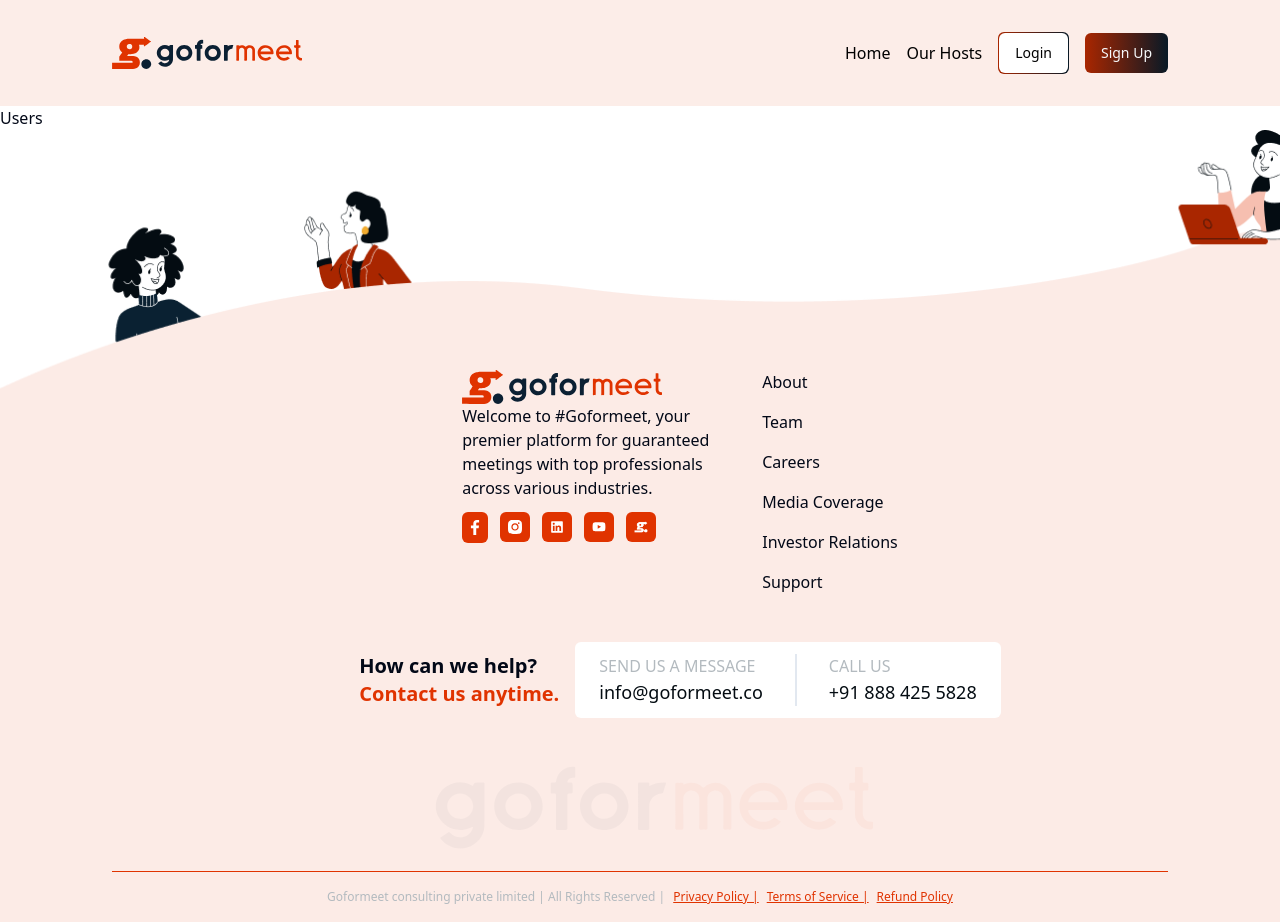
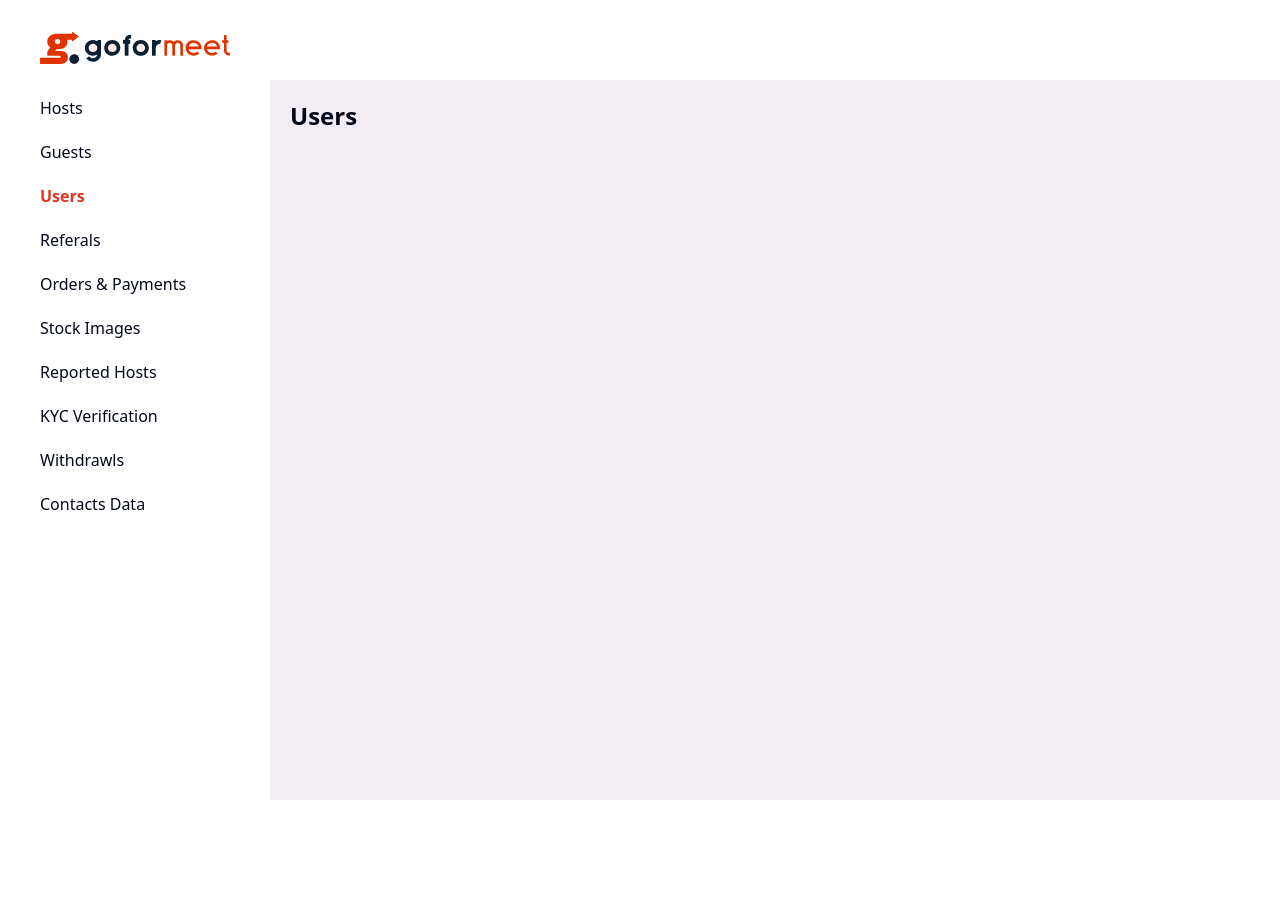
Before and after one commit to Phani385/goformeet_nextjs_frontend, a Next.js app: page /admin/users in a window 1280 px wide. After the commit the page ends 800 px from the top, so only its background shows below. Built offline with nearby package versions, Linux system fonts and the light colour scheme.

Commit message:
Add site verification

```diff
--- a/app/(root)/layout.tsx
+++ b/app/(root)/layout.tsx
@@ -1,12 +1,34 @@
+import type { Metadata } from "next";
+import { Arimo } from "next/font/google";
+import "../globals.css";
+import { cn } from "@/lib/utils";
 import Navbar from "@/components/shared/Navbar";
-import React from "react";
+import Footer from "@/components/shared/Footer";
 
-const Layout = ({ children }: { children: React.ReactNode }) => {
-  return (
-    <div>
-      {children}
-    </div>
-  );
+const arimo = Arimo({ subsets: ["latin"], variable: "--font-sans" });
+
+export const metadata: Metadata = {
+  title: "Goformeet",
+  description: "Book and #Goformeet",
 };
 
-export default Layout;
+export default function RootLayout({
+  children,
+}: Readonly<{
+  children: React.ReactNode;
+}>) {
+  return (
+    <html lang="en">
+      <body
+        className={cn(
+          "font-sans antialiased min-h-screen flex flex-col",
+          arimo.variable
+        )}
+      >
+        <Navbar />
+        <section className="flex-1">{children}</section>
+        <Footer />
+      </body>
+    </html>
+  );
+}
--- a/app/page.tsx
+++ b/app/(root)/page.tsx
@@ -17,6 +17,9 @@
     "Goformeet your go-to app for hassle-free meetings. Book people of your choice vibe and embrace your connection with them",
   keywords:
     "goformeet, GoForMeet, go for meet, Go For Meet, Go4meet, meeting aap, Professional, Meeting, face to face timing, Earn money, Make money online, Looking for New opportunity, freelance, jobs, doctor freelance, model, freelance jobs for models, freelance jobs for trainers, freelance jobs for travel assistance, freelance jobs for personal assistance, freelance jobs for life coach, freelance jobs for companion, freelance jobs for actor, freelance jobs for students, freelance jobs for , freelance jobs for air hostes, freelance jobs for Atrologer, freelance jobs for artist, freelance jobs for fashion designer, freelance jobs for nurse, freelance jobs for recruiter, freelance jobs for fitness trainer, freelance jobs for analyst, freelance jobs for lawyer, freelance jobs for musician, freelance jobs photographer, Go for meet, Gofor meet, go formeet, go4meet, go 4 meet,go4 meet,go 4meet",
+  verification: {
+    google: "iRHeLB1PpTkjZ8J4InsSaXjvsv_iRdLFEY5McDQ7qq0",
+  }
 };
 
 export default function Home() {
--- a/app/admin/layout.tsx
+++ b/app/admin/layout.tsx
@@ -1,13 +1,36 @@
-import Navbar from "@/components/shared/Navbar"
+import type { Metadata } from "next";
+import { Arimo } from "next/font/google";
+import "../globals.css";
+import { cn } from "@/lib/utils";
+import Navbar from "@/components/admin/Navbar";
+import Sidebar from "@/components/admin/Sidebar";
 
-export default function DashboardLayout({
-    children, // will be a page or nested layout
-  }: {
-    children: React.ReactNode
-  }) {
-    return (
-      <section>
-        {children}
-      </section>
-    )
-  }
+const arimo = Arimo({ subsets: ["latin"], variable: "--font-sans" });
+
+export const metadata: Metadata = {
+  title: "Goformeet",
+  description: "Book and #Goformeet",
+};
+
+export default function RootLayout({
+  children,
+}: Readonly<{
+  children: React.ReactNode;
+}>) {
+  return (
+    <html lang="en">
+      <body
+        className={cn(
+          "font-sans antialiased min-h-screen flex",
+          arimo.variable
+        )}
+      >
+        <Sidebar />
+        <section className="gap-10 flex flex-col flex-1">
+          <Navbar />
+          <div className="bg-[#f2edf3] flex-1">{children}</div>
+        </section>
+      </body>
+    </html>
+  );
+}
--- a/app/admin/users/page.tsx
+++ b/app/admin/users/page.tsx
@@ -2,7 +2,10 @@
 
 const Users = () => {
   return (
-    <div>Users</div>
+    <div className='p-5'>
+      <h2 className='text-2xl font-bold'>Users</h2>
+
+    </div>
   )
 }
 
--- a/app/layout.tsx
+++ /dev/null
@@ -1,34 +0,0 @@
-import type { Metadata } from "next";
-import { Arimo } from "next/font/google";
-import "./globals.css";
-import { cn } from "@/lib/utils";
-import Navbar from "@/components/shared/Navbar";
-import Footer from "@/components/shared/Footer";
-
-const arimo = Arimo({ subsets: ["latin"], variable: "--font-sans" });
-
-export const metadata: Metadata = {
-  title: "Goformeet",
-  description: "Book and #Goformeet",
-};
-
-export default function RootLayout({
-  children,
-}: Readonly<{
-  children: React.ReactNode;
-}>) {
-  return (
-    <html lang="en">
-      <body
-        className={cn(
-          "font-sans antialiased min-h-screen flex flex-col",
-          arimo.variable
-        )}
-      >
-        <Navbar />
-        <section className="flex-1">{children}</section>
-        <Footer />
-      </body>
-    </html>
-  );
-}
--- /dev/null
+++ b/components/admin/Navbar.tsx
@@ -0,0 +1,11 @@
+import Image from 'next/image'
+import React from 'react'
+
+const Navbar = () => {
+  return (
+    <nav className='px-10 py-5 bg-white'>
+    </nav>
+  )
+}
+
+export default Navbar
--- /dev/null
+++ b/components/admin/Sidebar.tsx
@@ -0,0 +1,37 @@
+"use client";
+
+import { adminSidebarLinks } from "@/constants";
+import Image from "next/image";
+import Link from "next/link";
+import { usePathname } from "next/navigation";
+import React from "react";
+
+const Sidebar = () => {
+  const pathname = usePathname();
+  return (
+    <aside className="py-8 px-10">
+      <div>
+        <Image
+          src="/assets/images/goformeetNavLogo.svg"
+          alt="logo"
+          width={190}
+          height={40}
+        />
+      </div>
+      <ul className="mt-8">
+        {adminSidebarLinks.map((link, index) => (
+          <li
+            key={index}
+            className={`my-5 ${
+              pathname === link.pathName ? "text-[#E03320] font-bold" : ""
+            }`}
+          >
+            <Link href={link.pathName}>{link.displayName}</Link>
+          </li>
+        ))}
+      </ul>
+    </aside>
+  );
+};
+
+export default Sidebar;
--- /dev/null
+++ b/components/ui/table.tsx
@@ -0,0 +1,117 @@
+import * as React from "react"
+
+import { cn } from "@/lib/utils"
+
+const Table = React.forwardRef<
+  HTMLTableElement,
+  React.HTMLAttributes<HTMLTableElement>
+>(({ className, ...props }, ref) => (
+  <div className="relative w-full overflow-auto">
+    <table
+      ref={ref}
+      className={cn("w-full caption-bottom text-sm", className)}
+      {...props}
+    />
+  </div>
+))
+Table.displayName = "Table"
+
+const TableHeader = React.forwardRef<
+  HTMLTableSectionElement,
+  React.HTMLAttributes<HTMLTableSectionElement>
+>(({ className, ...props }, ref) => (
+  <thead ref={ref} className={cn("[&_tr]:border-b", className)} {...props} />
+))
+TableHeader.displayName = "TableHeader"
+
+const TableBody = React.forwardRef<
+  HTMLTableSectionElement,
+  React.HTMLAttributes<HTMLTableSectionElement>
+>(({ className, ...props }, ref) => (
+  <tbody
+    ref={ref}
+    className={cn("[&_tr:last-child]:border-0", className)}
+    {...props}
+  />
+))
+TableBody.displayName = "TableBody"
+
+const TableFooter = React.forwardRef<
+  HTMLTableSectionElement,
+  React.HTMLAttributes<HTMLTableSectionElement>
+>(({ className, ...props }, ref) => (
+  <tfoot
+    ref={ref}
+    className={cn(
+      "border-t bg-muted/50 font-medium [&>tr]:last:border-b-0",
+      className
+    )}
+    {...props}
+  />
+))
+TableFooter.displayName = "TableFooter"
+
+const TableRow = React.forwardRef<
+  HTMLTableRowElement,
+  React.HTMLAttributes<HTMLTableRowElement>
+>(({ className, ...props }, ref) => (
+  <tr
+    ref={ref}
+    className={cn(
+      "border-b transition-colors hover:bg-muted/50 data-[state=selected]:bg-muted",
+      className
+    )}
+    {...props}
+  />
+))
+TableRow.displayName = "TableRow"
+
+const TableHead = React.forwardRef<
+  HTMLTableCellElement,
+  React.ThHTMLAttributes<HTMLTableCellElement>
+>(({ className, ...props }, ref) => (
+  <th
+    ref={ref}
+    className={cn(
+      "h-12 px-4 text-left align-middle font-medium text-muted-foreground [&:has([role=checkbox])]:pr-0",
+      className
+    )}
+    {...props}
+  />
+))
+TableHead.displayName = "TableHead"
+
+const TableCell = React.forwardRef<
+  HTMLTableCellElement,
+  React.TdHTMLAttributes<HTMLTableCellElement>
+>(({ className, ...props }, ref) => (
+  <td
+    ref={ref}
+    className={cn("p-4 align-middle [&:has([role=checkbox])]:pr-0", className)}
+    {...props}
+  />
+))
+TableCell.displayName = "TableCell"
+
+const TableCaption = React.forwardRef<
+  HTMLTableCaptionElement,
+  React.HTMLAttributes<HTMLTableCaptionElement>
+>(({ className, ...props }, ref) => (
+  <caption
+    ref={ref}
+    className={cn("mt-4 text-sm text-muted-foreground", className)}
+    {...props}
+  />
+))
+TableCaption.displayName = "TableCaption"
+
+export {
+  Table,
+  TableHeader,
+  TableBody,
+  TableFooter,
+  TableHead,
+  TableRow,
+  TableCell,
+  TableCaption,
+}
--- a/constants/index.ts
+++ b/constants/index.ts
@@ -350,3 +350,46 @@
       "Our users consistently rate their experience on #Goformeet as 4.8 out of 5.",
   },
 ];
+
+export const adminSidebarLinks = [
+  {
+    displayName: "Hosts",
+    pathName: "/admin/hosts",
+  },
+  {
+    displayName: "Guests",
+    pathName: "/admin/guests",
+  },
+  {
+    displayName: "Users",
+    pathName: "/admin/users",
+  },
+  {
+    displayName: "Referals",
+    pathName: "/admin/referals",
+  },
+  {
+    displayName: "Orders & Payments",
+    pathName: "/admin/orders",
+  },
+  {
+    displayName: "Stock Images",
+    pathName: "/admin/stock-images",
+  },
+  {
+    displayName: "Reported Hosts",
+    pathName: "/admin/reported-hosts",
+  },
+  {
+    displayName: "KYC Verification",
+    pathName: "/admin/kyc-verification",
+  },
+  {
+    displayName: "Withdrawls",
+    pathName: "/admin/withdrawls",
+  },
+  {
+    displayName: "Contacts Data",
+    pathName: "/admin/contacts-data",
+  },
+];
--- a/package.json
+++ b/package.json
@@ -13,6 +13,7 @@
     "@radix-ui/react-dialog": "^1.0.5",
     "@radix-ui/react-slot": "^1.0.2",
     "@radix-ui/react-tabs": "^1.0.4",
+    "@tanstack/react-table": "^8.17.3",
     "axios": "^1.7.2",
     "class-variance-authority": "^0.7.0",
     "clsx": "^2.1.1",
```
Also changed, not shown: 1 other file (tests, documents, lock files or other folders).
